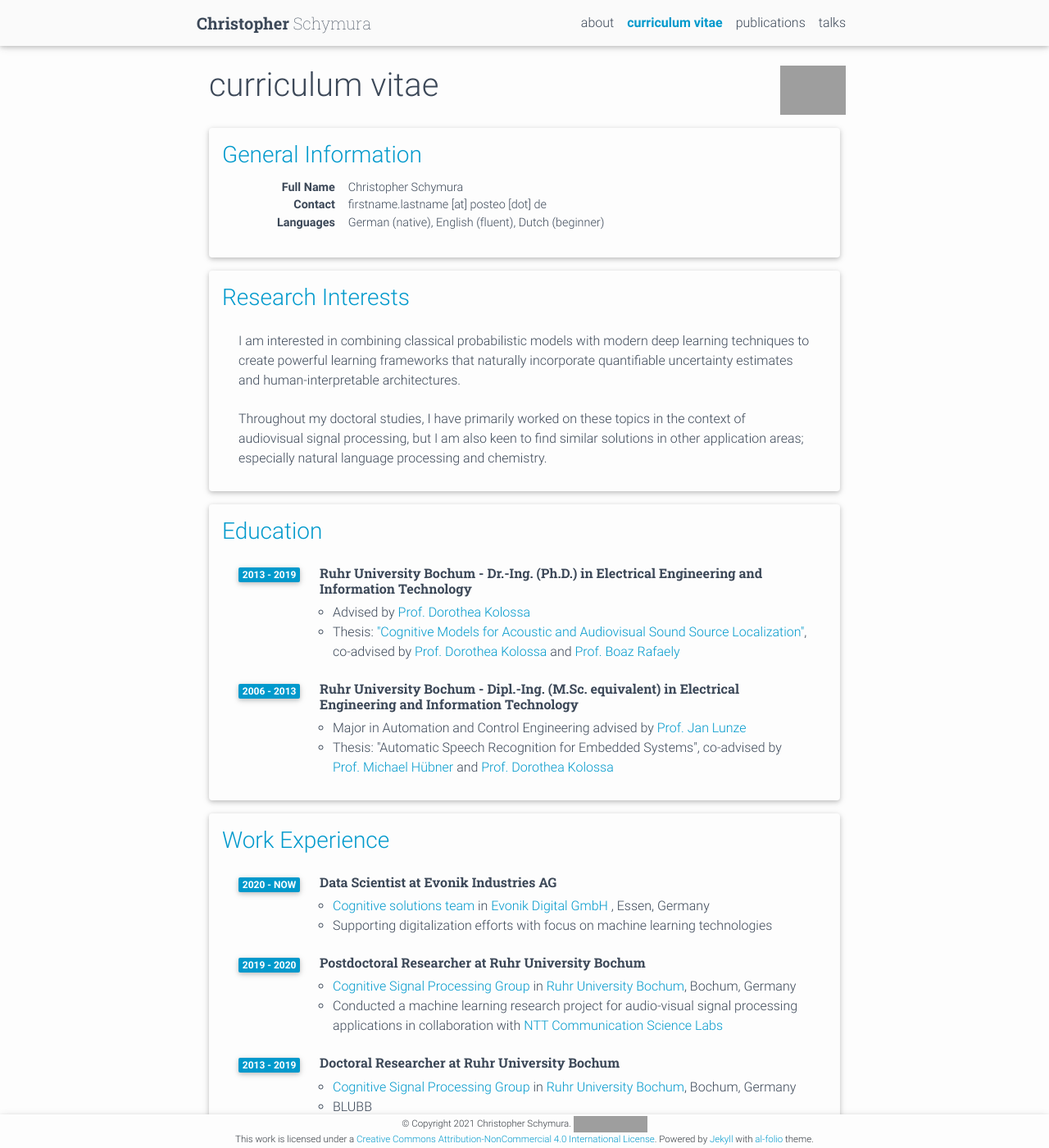
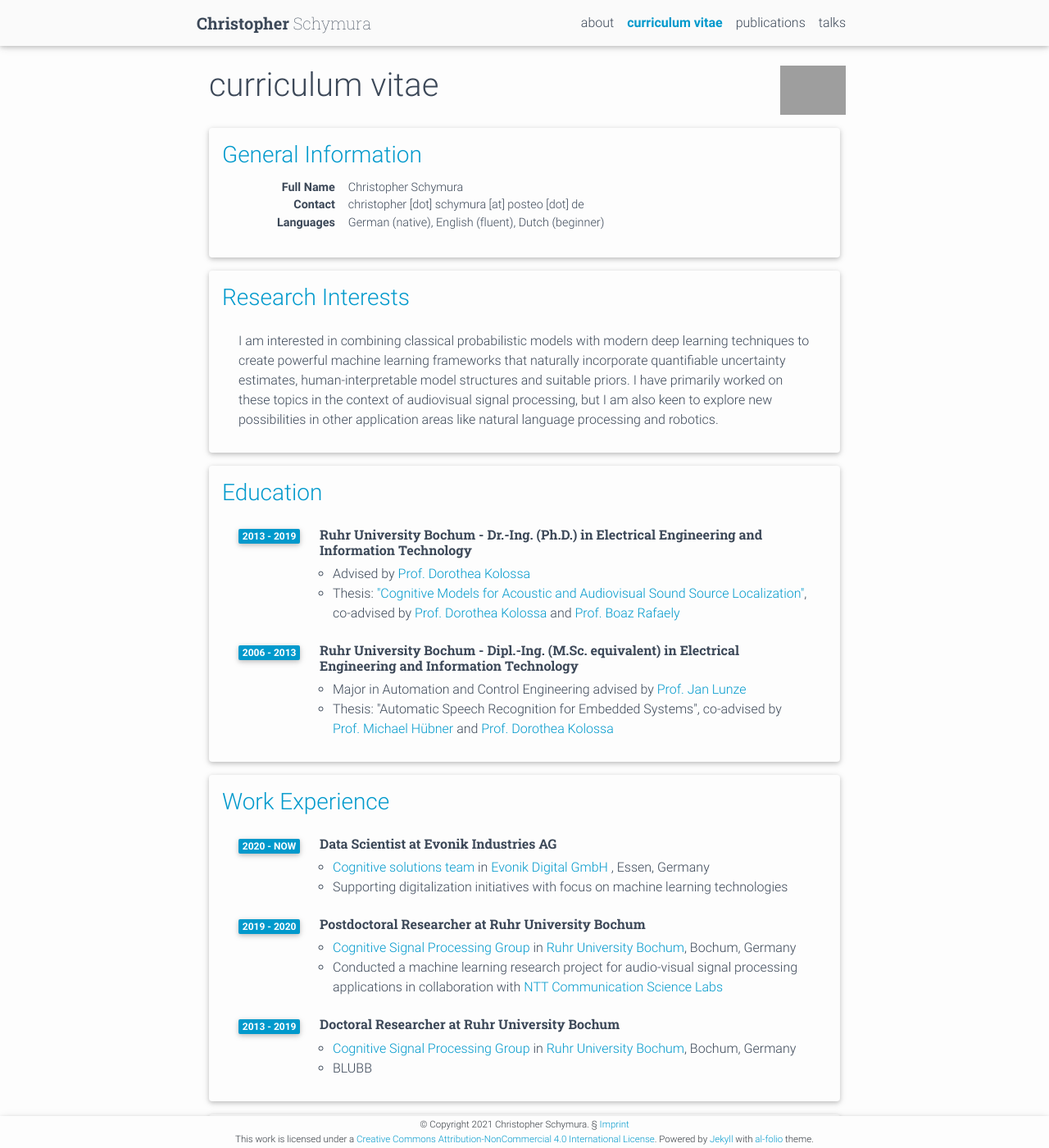
Before and after one commit to chrschy/chrschy.github.io, a Jekyll site: the page built from _pages/cv.md, in a window 1280 px wide and 1400 px high. Shown: the whole window at 82% size. Built offline with Jekyll 4.4.1, drawn with Linux system fonts in a browser that asks for light colours; comment, search, counter and statistics services are not loaded; some of the changed text lies outside the part shown; grey boxes are pictures that could not be loaded.

Commit message:
Update website and add imprint.

```diff
--- a/_config.yml
+++ b/_config.yml
@@ -3,11 +3,10 @@
 # -----------------------------------------------------------------------------
 
 name: Christopher Schymura
-email: firstname.lastname@posteo.de
+email: christopher [dot] schymura [at] posteo [dot] de
 description: Personal website of Christopher Schymura.
 footer_text: >
-  <a rel="license" href="http://creativecommons.org/licenses/by-nc/4.0/"><img alt="Creative Commons License" style="border-width:0" src="https://i.creativecommons.org/l/by-nc/4.0/80x15.png" /></a><br />
-  This work is licensed under a <a rel="license" href="http://creativecommons.org/licenses/by-nc/4.0/">Creative Commons Attribution-NonCommercial 4.0 International License</a>. Powered by <a href="http://jekyllrb.com/" target="_blank">Jekyll</a> with <a href="https://github.com/alshedivat/al-folio">al-folio</a> theme.
+  <br /> This work is licensed under a <a rel="license" href="http://creativecommons.org/licenses/by-nc/4.0/">Creative Commons Attribution-NonCommercial 4.0 International License</a>. Powered by <a href="http://jekyllrb.com/" target="_blank">Jekyll</a> with <a href="https://github.com/alshedivat/al-folio">al-folio</a> theme.
 
 # last_updated: true
 
--- a/_data/cv.yml
+++ b/_data/cv.yml
@@ -4,15 +4,14 @@
   - name: Full Name
     value: Christopher Schymura
   - name: Contact
-    value: firstname.lastname [at] posteo [dot] de
+    value: christopher [dot] schymura [at] posteo [dot] de
   - name: Languages
     value: German (native), English (fluent), Dutch (beginner)
 
 - title: Research Interests
   type: list
   contents:
-  - I am interested in combining classical probabilistic models with modern deep learning techniques to create powerful learning frameworks that naturally incorporate quantifiable uncertainty estimates and human-interpretable architectures.
-  - Throughout my doctoral studies, I have primarily worked on these topics in the context of audiovisual signal processing, but I am also keen to find similar solutions in other application areas; especially natural language processing and chemistry.
+  - I am interested in combining classical probabilistic models with modern deep learning techniques to create powerful machine learning frameworks that naturally incorporate quantifiable uncertainty estimates, human-interpretable model structures and suitable priors. I have primarily worked on these topics in the context of audiovisual signal processing, but I am also keen to explore new possibilities in other application areas like natural language processing and robotics.
 - title: Education
   type: table
   contents:
@@ -37,7 +36,7 @@
     location: Germany
     description:
     - '<a href="https://digital.evonik.com/en/what-do-we-do-1183.html/" target="_blank">Cognitive solutions team</a> in <a href="https://digital.evonik.com/" target="_blank">Evonik Digital GmbH</a> , Essen, Germany'
-    - 'Supporting digitalization efforts with focus on machine learning technologies'
+    - 'Supporting digitalization initiatives with focus on machine learning technologies'
   - title: 'Postdoctoral Researcher at Ruhr University Bochum'
     year: 2019 - 2020
     location: Germany
@@ -107,7 +106,11 @@
 - title: Leadership and Volunteering Activities
   type: table
   contents:
+  - year: 2020 - now
+    description: 'Affiliate member of the Machine Learning for Signal Processing Technical Committee within the IEEE Signal Processing Society.'
   - year: 2019 - now
     description: 'Reviewer for WASPAA (2019), EUSIPCO (2019, 2020), IJCNN (2020), DSLW (2021), ICASSP (2021).'
   - year: 2017 - 2020
     description: 'Member of the <a href="https://www.research-school.rub.de/" target="_blank">Research School</a> review committee for funding doctoral research projects at Ruhr University Bochum.'
+  - year: 2014 - now
+    description: 'Member of the Institute of Electrical and Electronics Engineers (IEEE) and the IEEE Signal Processing Society.'
--- a/_layouts/default.html
+++ b/_layouts/default.html
@@ -78,7 +78,7 @@
 
   <!-- Footer -->
   <footer>
-    &copy; Copyright {{ site.time | date: '%Y' }} {{ site.name }}.
+    &copy; Copyright {{ site.time | date: '%Y' }} {{ site.name }}. § <a href="/imprint" title="Imprint">Imprint</a>
     {{ site.footer_text }}
     {% if site.last_updated %}
       Last updated: {{ site.last_updated }}.
```
Also changed, not shown: _news/16-07-29 - Presidential Fellowship.md (deleted, +0 -5 lines), _news/17-05-26 - TF Scala.md (deleted, +0 -5 lines), _news/17-11-20 - LLD NIPS.md (deleted, +0 -5 lines), _news/17-12-01 - NIPS.md (deleted, +0 -5 lines), _news/18-10-25 - TF Scala Type Safety.md (deleted, +0 -5 lines), _news/19-01-14 - MT-CPG Blog Post.md (deleted, +0 -5 lines), _news/19-05-02 - LLD ICLR.md (deleted, +0 -5 lines), _news/19-05-03 - AMTL ICML.md (deleted, +0 -5 lines), _news/2021-01-06-eusipco-talk.md (added, +5 -0 lines), _pages/about.md (+8 -5 lines), _pages/imprint.md (added, +41 -0 lines), _pages/publications.md (+1 -1 lines).
